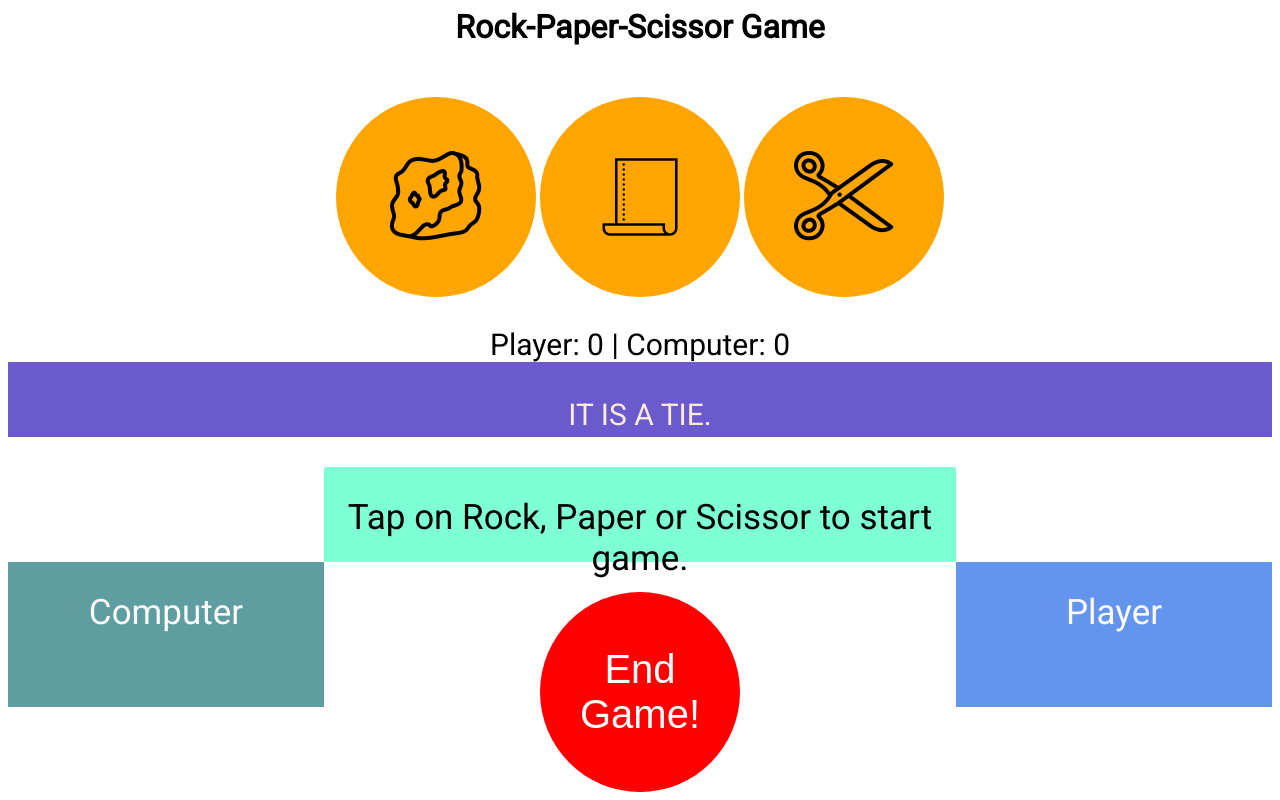
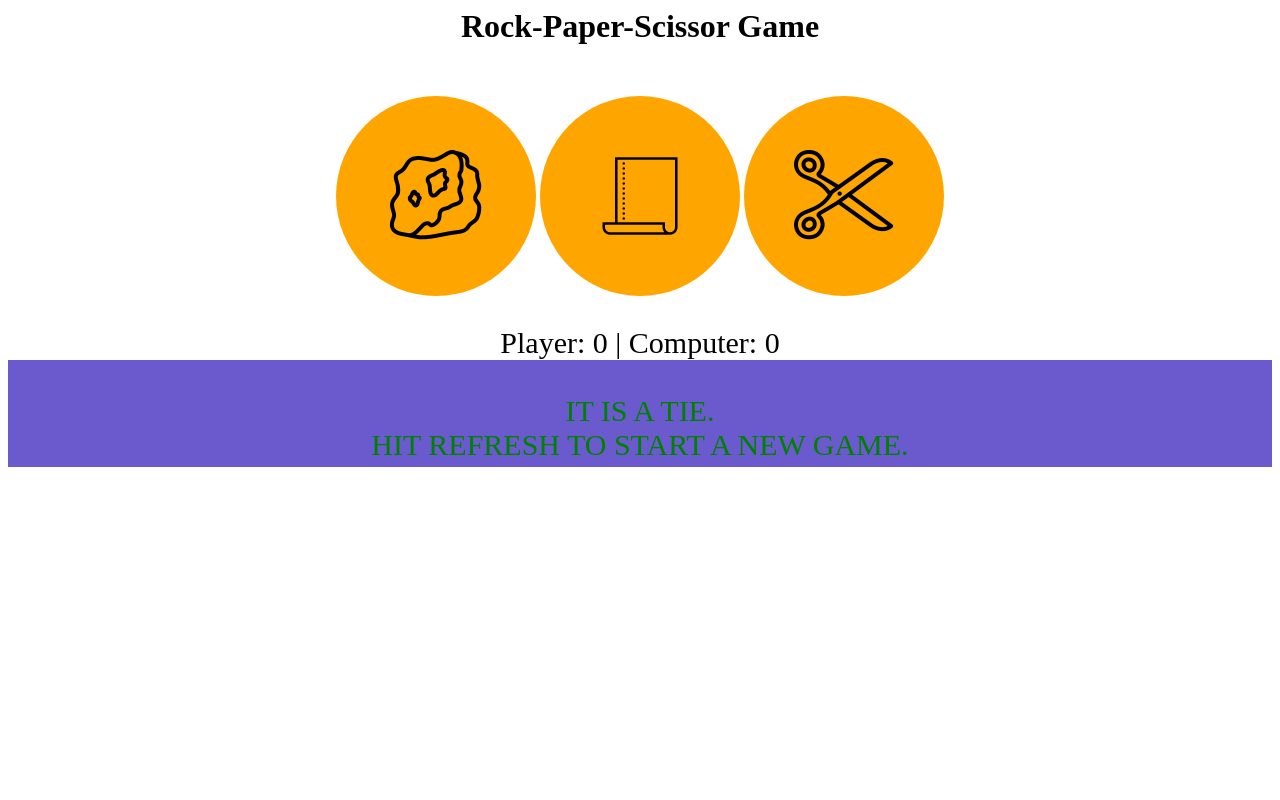
Before and after one commit to v-adhithyan/theodinproject, a plain HTML site: page rock-paper-scissor/index.html in a window 1280 px wide. Both pictures are taken after a click on the button "End Game!". Drawn offline with Linux system fonts and the light colour scheme.

Commit message:
simple ui completed :)

```diff
--- a/rock-paper-scissor/index.html
+++ b/rock-paper-scissor/index.html
@@ -22,10 +22,10 @@
                     Tap on Rock, Paper or Scissor to start game.
                 </div>
                 <div id="computer">
-                    Computer
+
                 </div>
                 <div id="you">
-                    Player
+
                 </div>
             </div>
            <div id="endGame">
@@ -88,16 +88,25 @@
 
             function setComputerChoice(choice) {
                 var computer = document.getElementById("computer");
-                computer.textContent = "Computer chose: " + choice;
+                //computer.textContent = "Computer chose: " + choice;
             }
 
             function setPlayerChoice(choice) {
                 var you = document.getElementById("you");
-                you.textContent = "You chose: " + choice;
+                //you.textContent = "You chose: " + choice;
             }
 
             function setCurrentPosition(result) {
                 var current = document.getElementById("current");
+                current.style = "color:black;"
+
+                if(result.toLowerCase().indexOf("lose") > 0) {
+                    current.style = "color:red;"
+                }
+
+                if(result.toLowerCase().indexOf("win") > 0) {
+                    current.style = "color:green;"
+                }
                 current.textContent = result;
             }
 
@@ -121,12 +130,19 @@
                     status = "<br>You win. Hurrayyyyy !"
                 }
 
+                const position = document.querySelector('#position');
+                position.innerHTML = "";
                 const container = document.querySelector('#score');
                 const content = document.createElement('div');
                 content.classList.add('content');
-                content.innerHTML = status;
+                content.style = "color:green;"
+                if(status.toLowerCase().indexOf("computer") > 0) {
+                    content.style = "color:red;"
+                }
+                content.innerHTML = status + "<br> Hit refresh to start a new game.";
 
                 container.appendChild(content);
+                document.getElementById("endGame").style.display = "none";
             }
 
         </script>
--- a/rock-paper-scissor/styles.css
+++ b/rock-paper-scissor/styles.css
@@ -1,5 +1,5 @@
 body {
-    font-family: 'Roboto', sans-serif;
+    #font-family: 'Roboto', sans-serif;
 }
 
 button {
@@ -11,7 +11,6 @@ button {
     text-decoration-color: white;
     border: transparent;
     margin-top: 30px;
-    font-size: 50px;
     border-radius: 50%;
 }
 button:hover {
@@ -40,10 +39,8 @@ button:hover {
     padding-top: 30px;
     width: 25%;
     height: 100px;
-    background-color: cornflowerblue;
     font-size: 35px;
     padding-bottom: 15px;
-    color: snow;
 }
 #current {
     text-align: center;
```
